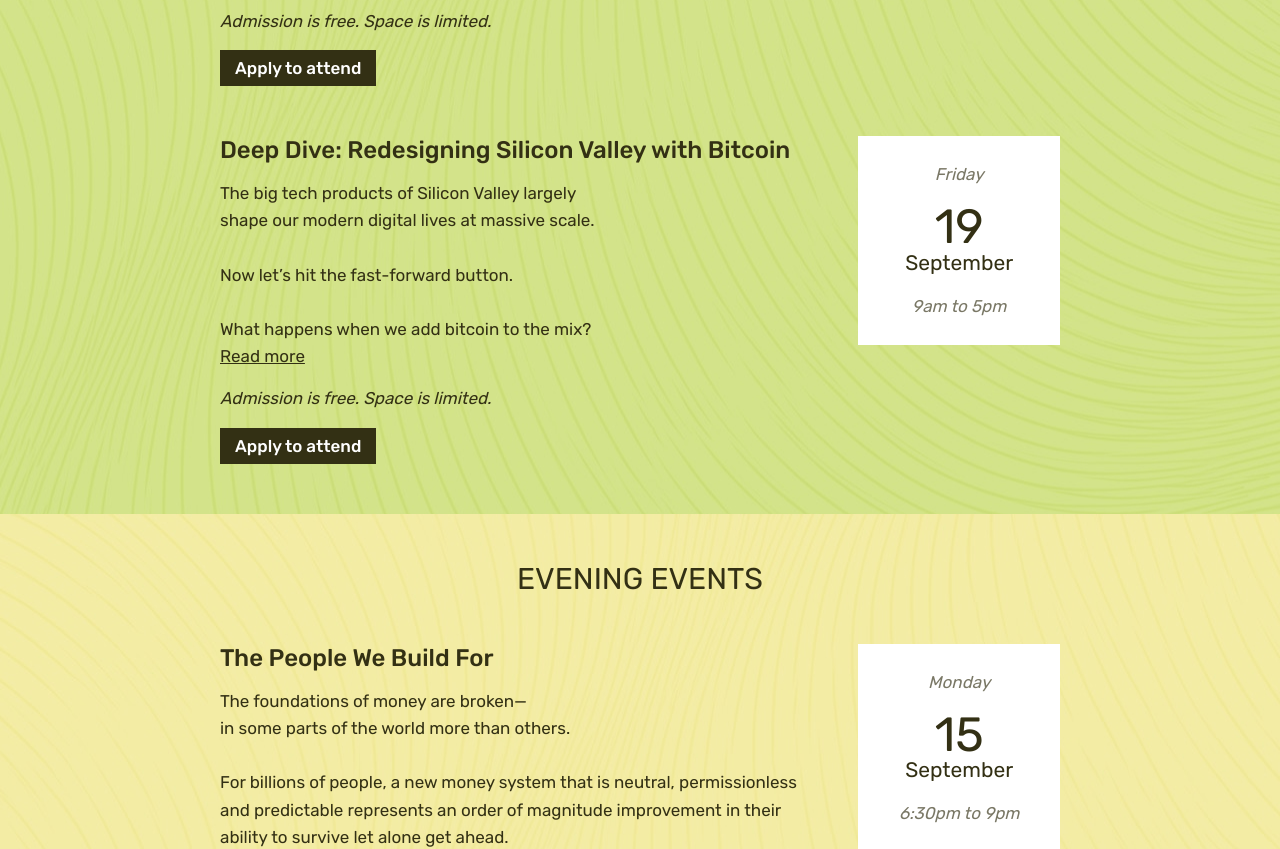
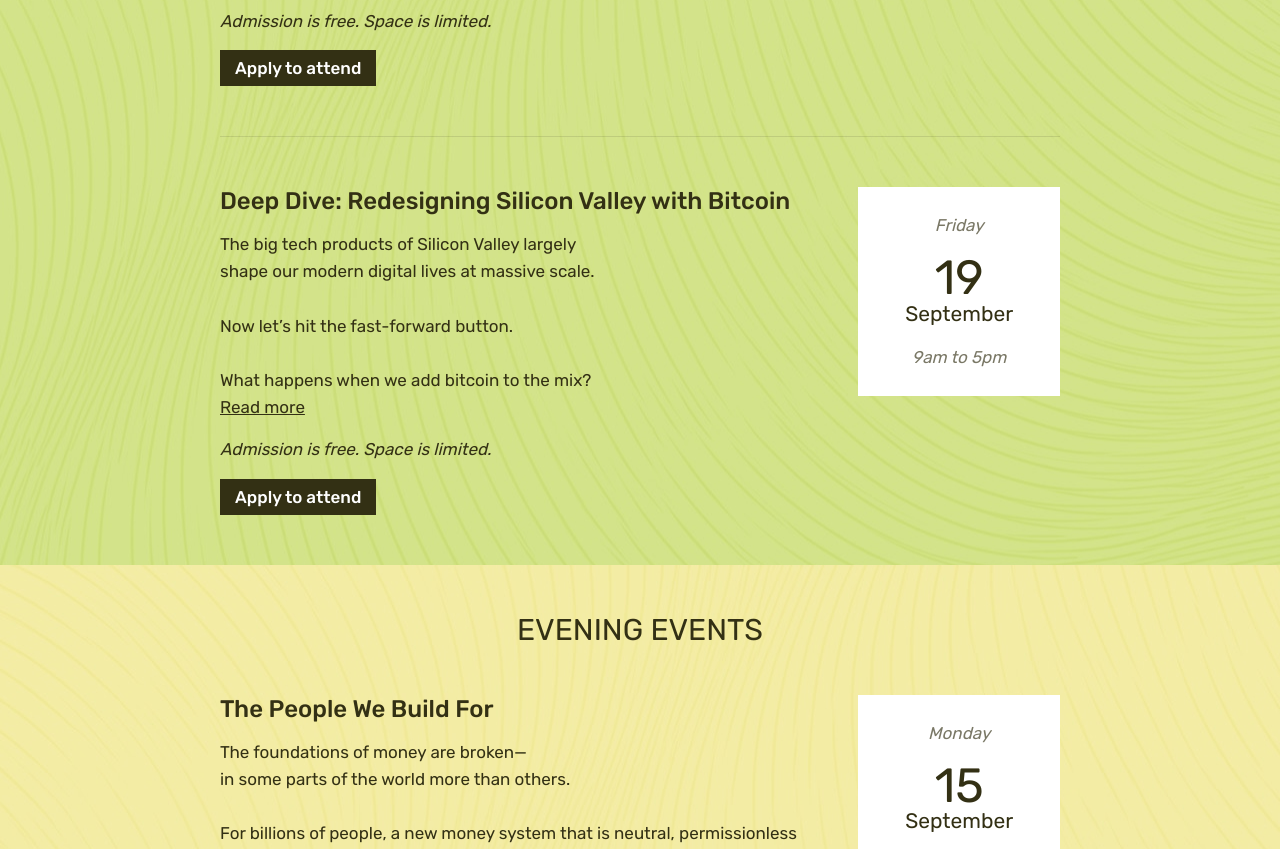
Before and after one commit to GBKS/presidio-bitcoin-design-week, a Nuxt app: page / in a window 1280 px wide. Shown: the part 3800-4649 px from the top of the page. Built offline with nearby package versions, Linux system fonts and the light colour scheme.

Commit message:
Adding borders on desktop as well

```diff
--- a/components/Agenda.vue
+++ b/components/Agenda.vue
@@ -140,7 +140,7 @@
       display: flex;
       flex-direction: column;
       align-items: center;
-      @include mixins.r('gap', 0, 50);
+      // @include mixins.r('gap', 0, 50);
 
       h2 {
         // font-family: 'Playfair Display Variable', serif;
--- a/components/Event.vue
+++ b/components/Event.vue
@@ -210,6 +210,7 @@
     display: flex;
     gap: 50px;
     align-items: flex-start;
+    margin-top: 50px;
 
     .copy {
       flex-basis: 50%;
@@ -260,6 +261,11 @@
         display: none;
       }
     }
+
+    & + .event {
+      padding-top: 50px;
+      border-top: 1px solid rgba(var(--frontRGB), 0.1);
+    }
   }
 }
 
```
